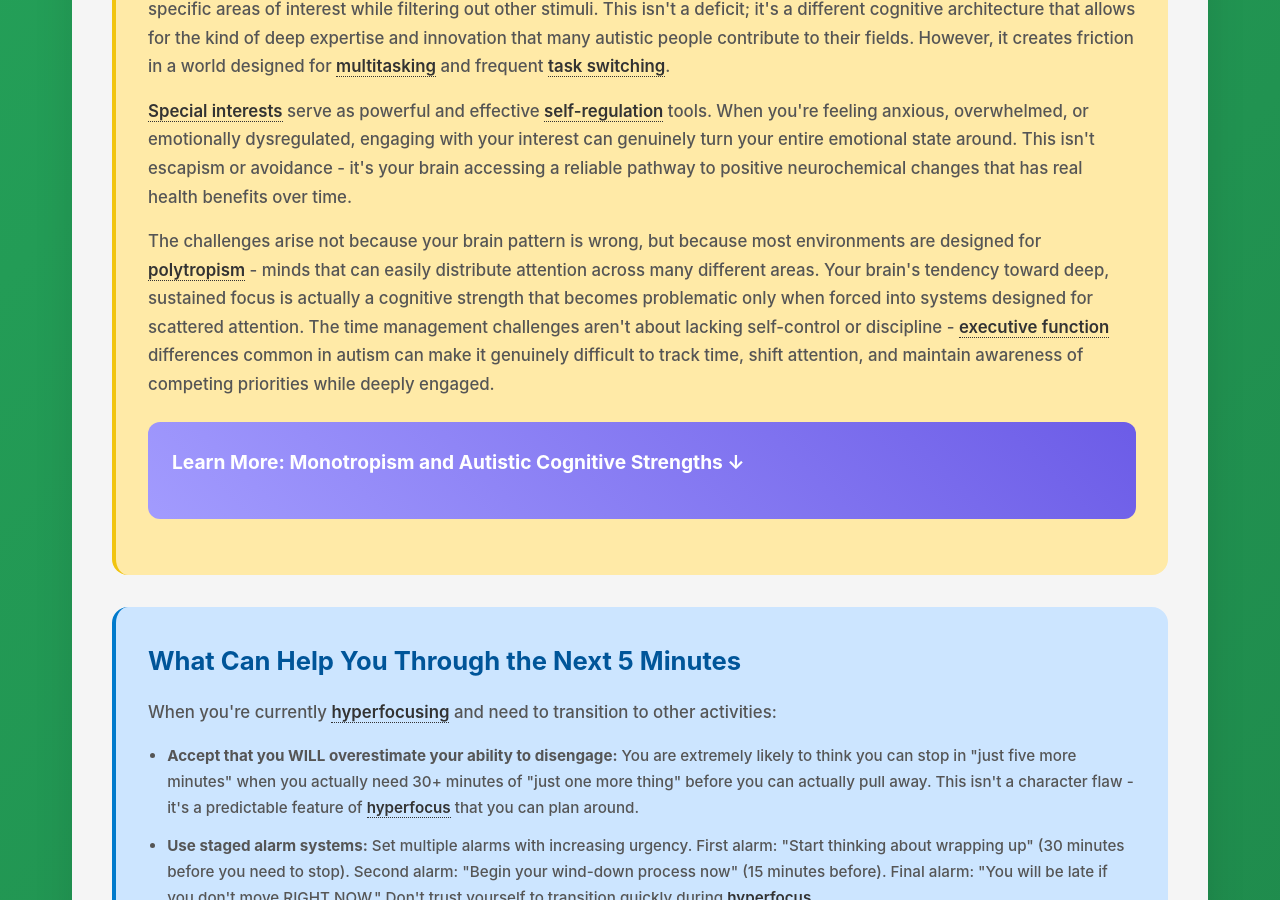
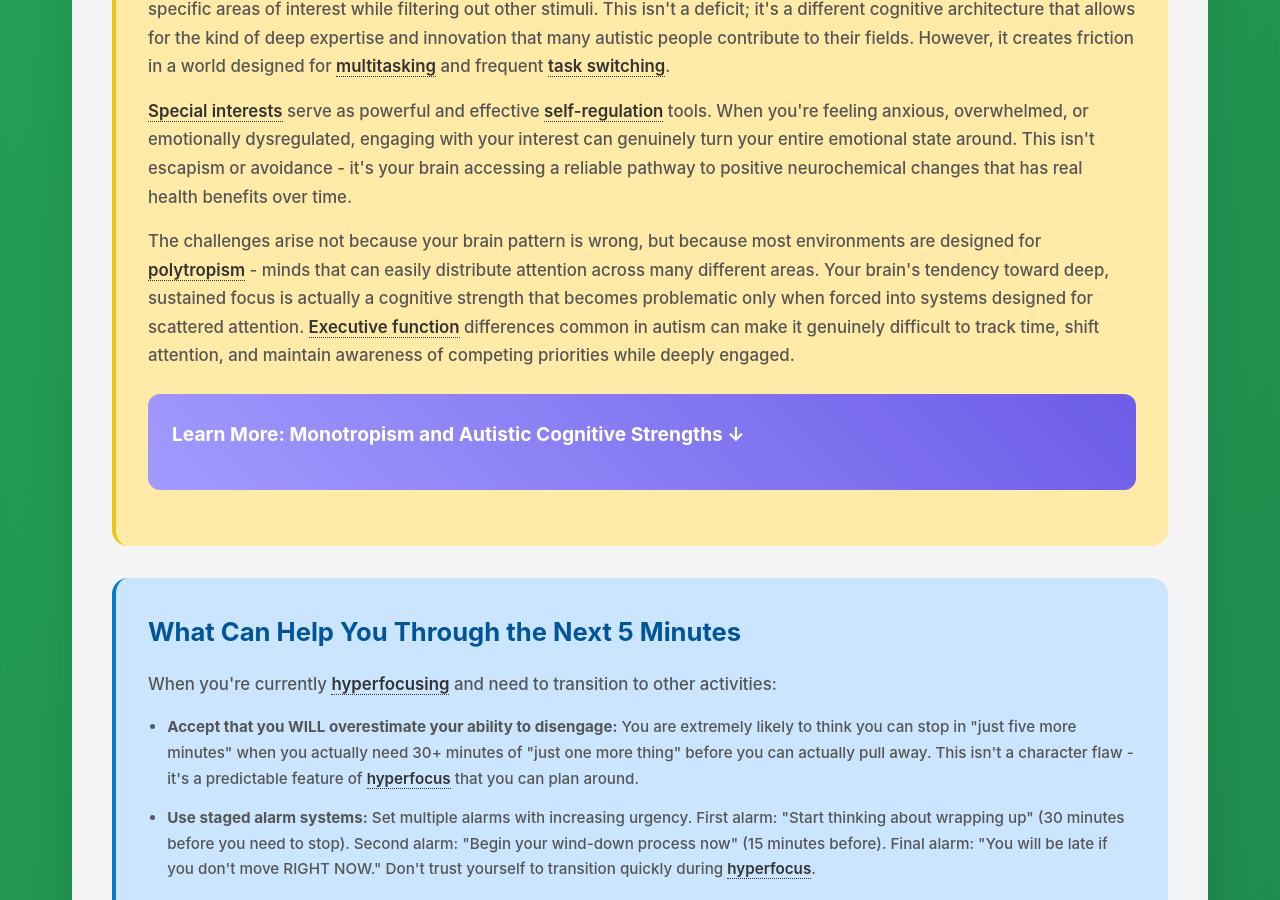
Before and after one commit to neurodivergent-survival-guide/neurodivergent-survival-guide, a Jekyll site: the page built from struggles/special-interests-consuming-focus.html, in a window 1280 px wide and 900 px high, scrolled down 1892 px. Built offline with Jekyll 4.4.1, drawn with Linux system fonts in a browser that asks for light colours.

Commit message:
Update special-interests-consuming-focus.html

```diff
--- a/struggles/special-interests-consuming-focus.html
+++ b/struggles/special-interests-consuming-focus.html
@@ -48,7 +48,7 @@
 
         <p><span class="jargon">Special interests<span class="tooltip">Intense, sustained focus on specific topics, activities, or areas of knowledge that bring deep satisfaction and engagement</span></span> serve as powerful and effective <span class="jargon">self-regulation<span class="tooltip">Your ability to manage your emotions, attention, and behavior</span></span> tools. When you're feeling anxious, overwhelmed, or emotionally dysregulated, engaging with your interest can genuinely turn your entire emotional state around. This isn't escapism or avoidance - it's your brain accessing a reliable pathway to positive neurochemical changes that has real health benefits over time.</p>
 
-        <p>The challenges arise not because your brain pattern is wrong, but because most environments are designed for <span class="jargon">polytropism<span class="tooltip">The ability to spread attention across multiple interests and tasks simultaneously</span></span> - minds that can easily distribute attention across many different areas. Your brain's tendency toward deep, sustained focus is actually a cognitive strength that becomes problematic only when forced into systems designed for scattered attention. The time management challenges aren't about lacking self-control or discipline - <span class="jargon">executive function<span class="tooltip">Mental skills including working memory, flexible thinking, and self-control</span></span> differences common in autism can make it genuinely difficult to track time, shift attention, and maintain awareness of competing priorities while deeply engaged.</p>
+        <p>The challenges arise not because your brain pattern is wrong, but because most environments are designed for <span class="jargon">polytropism<span class="tooltip">The ability to spread attention across multiple interests and tasks simultaneously</span></span> - minds that can easily distribute attention across many different areas. Your brain's tendency toward deep, sustained focus is actually a cognitive strength that becomes problematic only when forced into systems designed for scattered attention. <span class="jargon">Executive function<span class="tooltip">Mental skills including working memory, flexible thinking, and self-control</span></span> differences common in autism can make it genuinely difficult to track time, shift attention, and maintain awareness of competing priorities while deeply engaged.</p>
 
         <div class="learn-more" onclick="toggleLearnMore(this)">
             <h3>Learn More: Monotropism and Autistic Cognitive Strengths ↓</h3>
```
